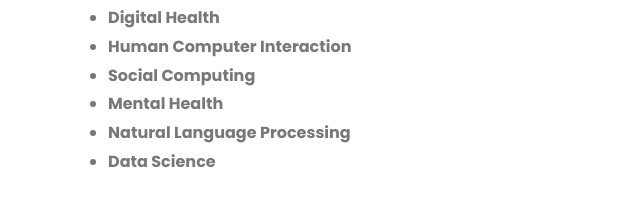
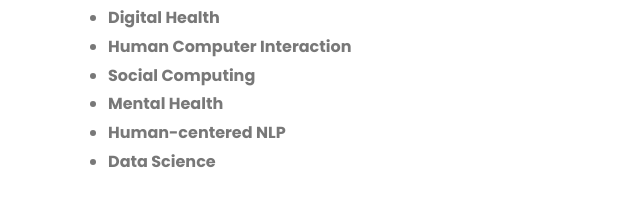
Before and after one commit to OceanRahan/oceanrahan.github.io, a plain HTML site: page index.html in a window 1280 px wide. Shown: the part 1934-2138 px from the top of the page, 302-942 px from the left. Drawn offline with Linux system fonts and the light colour scheme; files whose address does not match are found by name.

Commit message:
cv updated

```diff
--- a/index.html
+++ b/index.html
@@ -149,7 +149,7 @@
 					    		<li>Human Computer Interaction</li>
 					    		<li>Social Computing</li>
 					    		<li>Mental Health</li>
-					    		<li>Natural Language Processing</li>
+					    		<li>Human-centered NLP</li>
 					    		<li>Data Science</li>
 
 					    	</ul>
```
Also changed, not shown: 1 other file.
